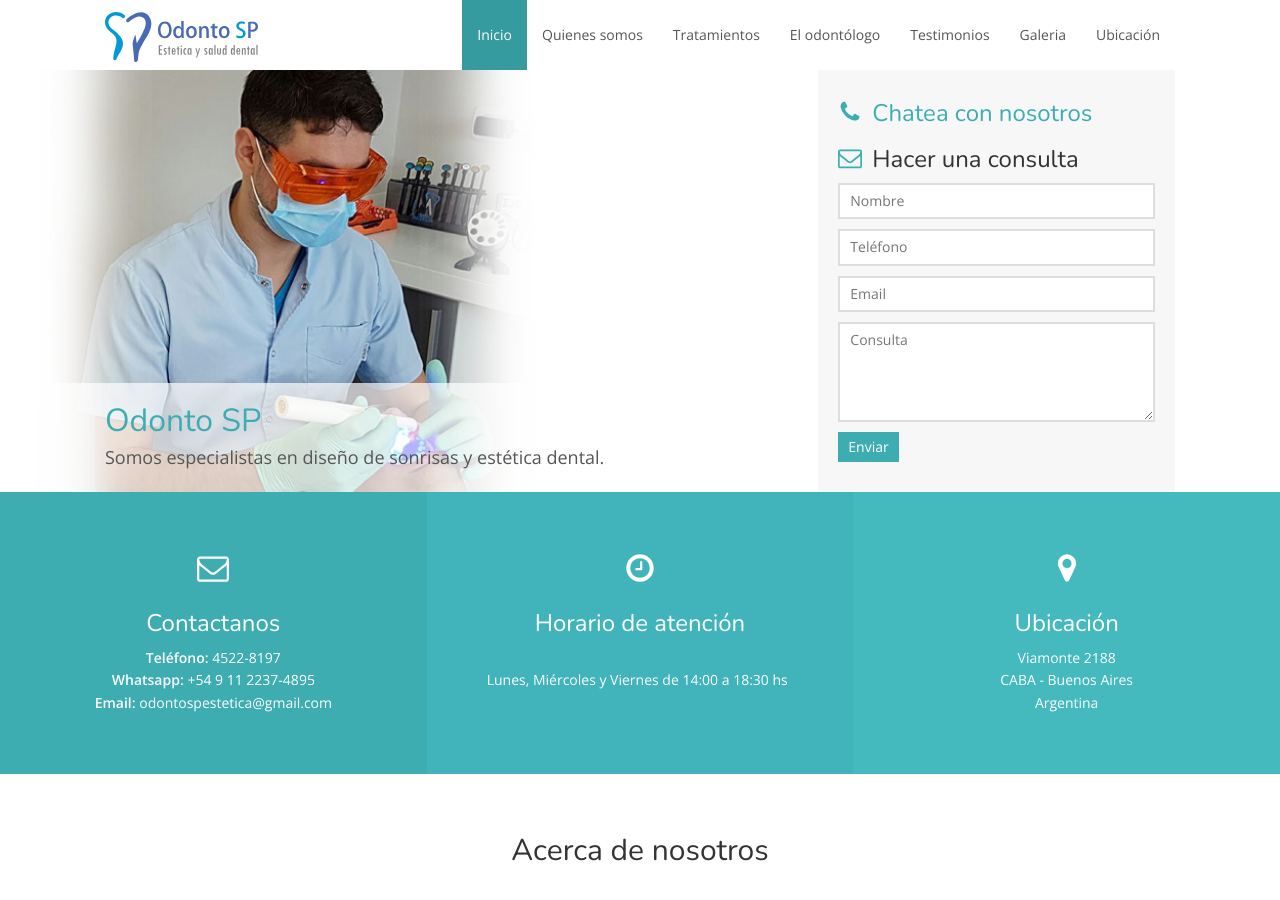
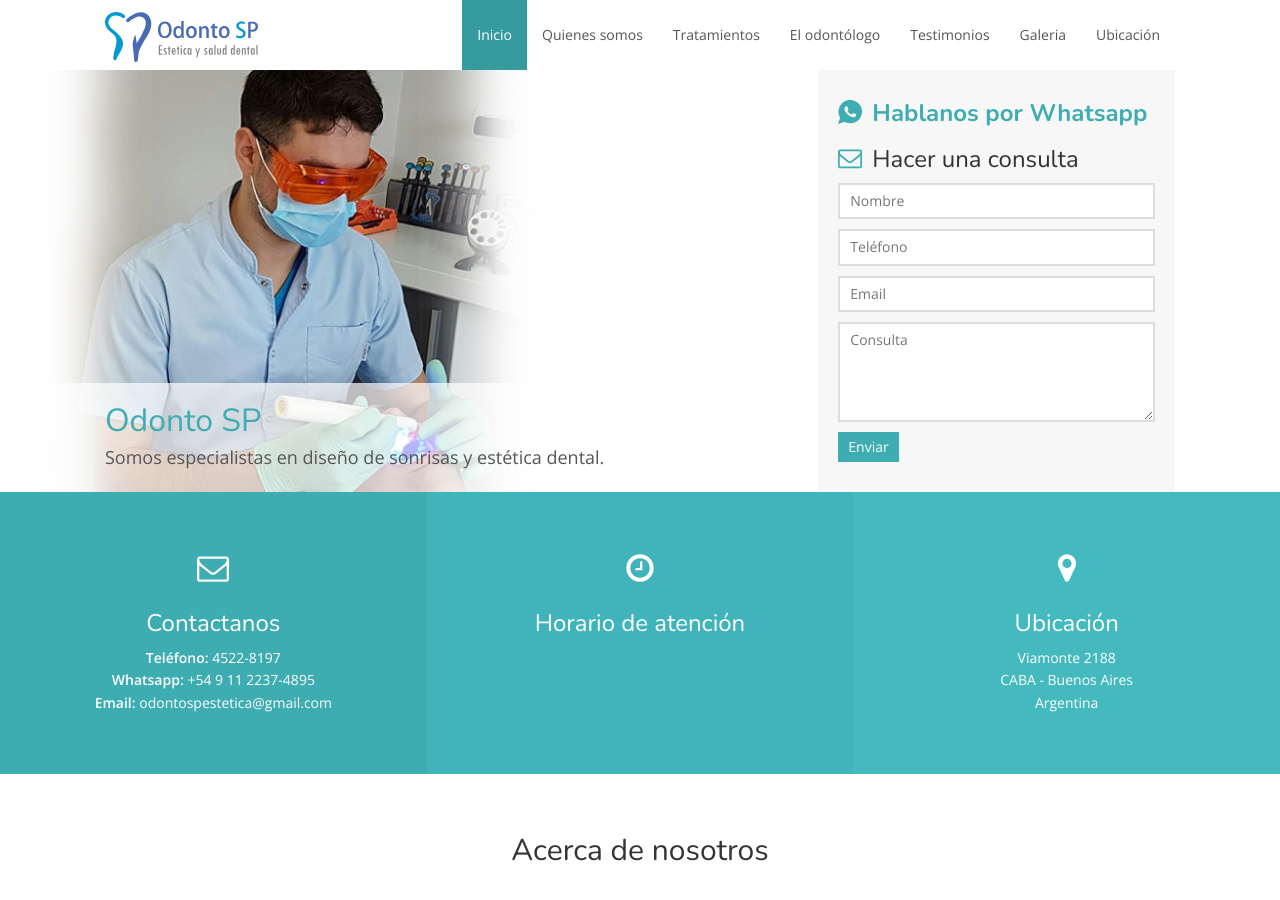
Before and after one commit to lucashpandolfo/lucashpandolfo, a Jekyll site: the page built from index.html, in a window 1280 px wide and 900 px high. Built offline with Jekyll 4.4.1, drawn with Linux system fonts in a browser that asks for light colours; nearby versions of some CDN libraries.

Commit message:
Cambio el icono de whatsapp y el mensaje de whatsapp

```diff
--- a/index.html
+++ b/index.html
@@ -16,7 +16,7 @@ layout: default
   <div class="container-fluid">
 
     <div class="col-sm-6 col-sm-offset-6 col-md-4 col-md-offset-8 form">
-      <h3><svg class="icon icon-phone"><use xlink:href="#icon-phone"></use></svg><a id="wa-link" href="https://api.whatsapp.com/send?phone=5491122374895&text=olakase">Chatea con nosotros</a></h3>
+      <h3><a id="wa-link" style="font-weight:bold" href="https://api.whatsapp.com/send?phone=5491122374895"><svg class="icon icon-whatsapp"><use xlink:href="#icon-whatsapp"></use></svg>Hablanos por Whatsapp</a></h3>
       <h3><svg class="icon icon-envelope-o"><use xlink:href="#icon-envelope-o"></use></svg>Hacer una consulta</h3>
       <form action="https://getsimpleform.com/messages?form_api_token={{ site.api_token }}" method="post">
         <div class="form-field">
@@ -57,8 +57,7 @@ layout: default
       <tbody>
         <tr>
           <br>
-          <td>Lunes, Miércoles y Viernes de 14:00 a 18:30 hs</td>
-          <td>{{ site.monday_friday }}</td>
+          <td>{{ site.dias_atencion }}</td>
         </tr>
       </tbody>
     </table>
--- a/js/custom.js
+++ b/js/custom.js
@@ -118,7 +118,7 @@
      ----------------------------------------------*/
 
   var wa_link = $("#wa-link");
-  var wa_args = "phone=5491122374895&text=olakase";
+  var wa_args = "phone=5491122374895";
 
   if(window.isMobile()){
     wa_link.attr("href", "https://api.whatsapp.com/send?"+wa_args);
```
Also changed, not shown: _includes/svg-defs.svg, js/all.js, js/all.min.js, svg/min/whatsapp.svg (added), svg/whatsapp.svg (added).
